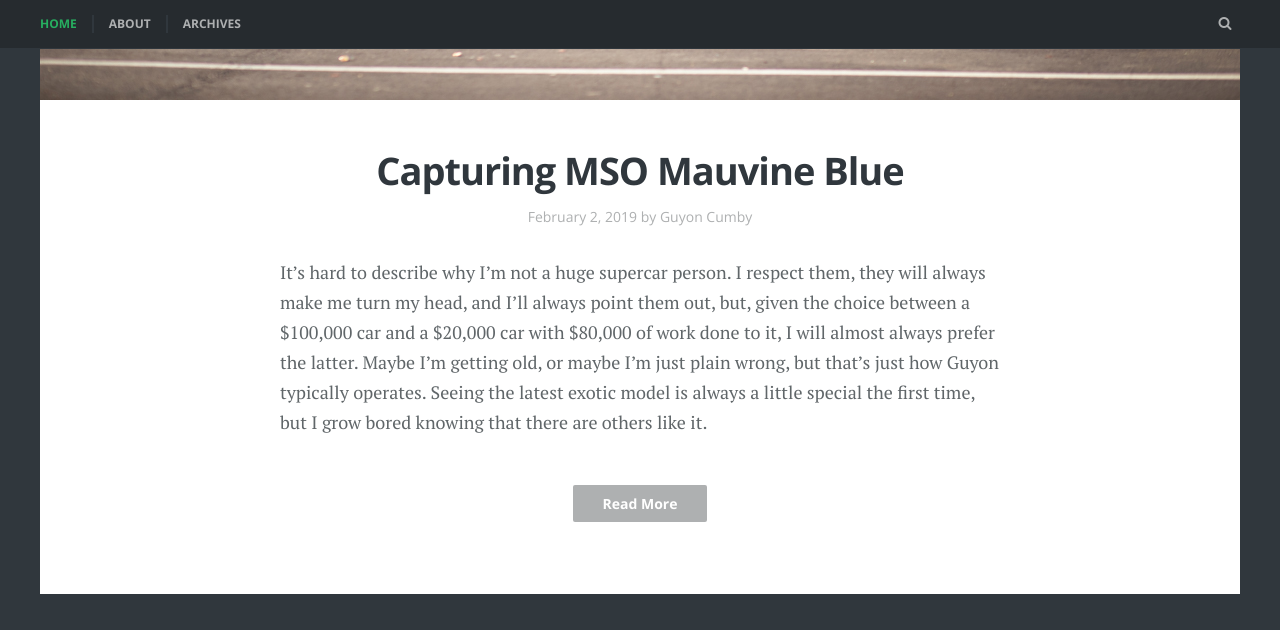
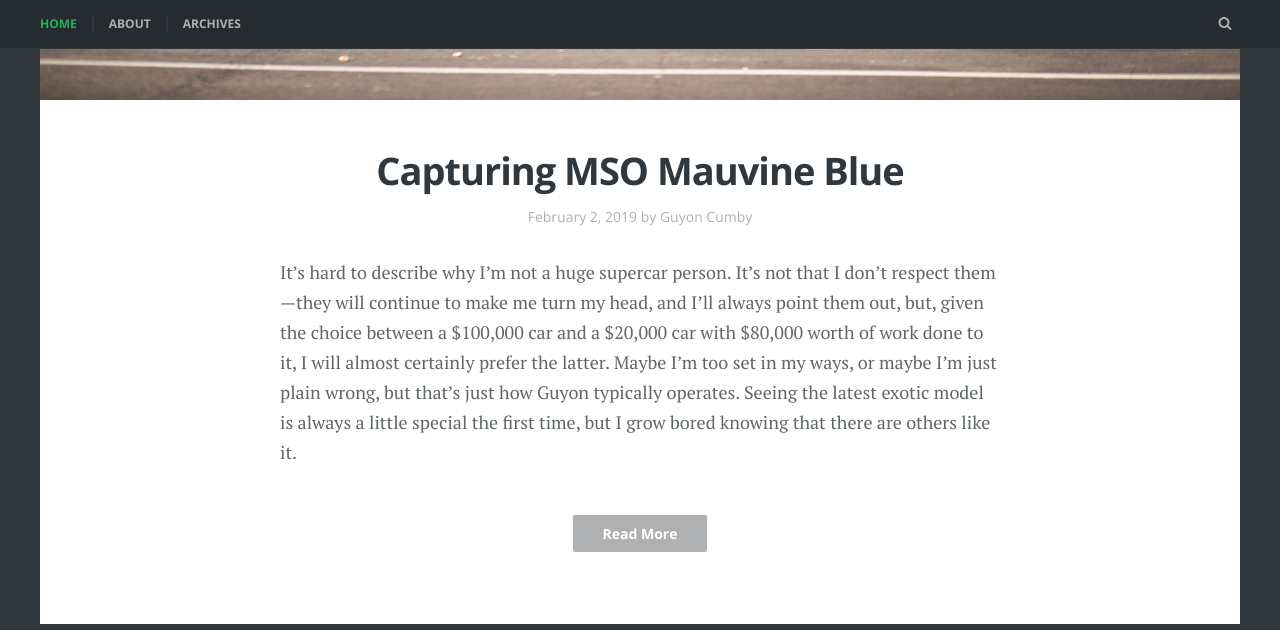
Before and after one commit to gkubed/gkubed.github.io, a Jekyll site: the page built from index.html, in a window 1280 px wide and 900 px high, scrolled down 700 px, cut to the strip 0-630 px from the top of the window. Built offline with Jekyll 4.4.1, drawn with Linux system fonts in a browser that asks for light colours; some web fonts are replaced; the list of posts is cut into pages by our own code; some of the changed lines change nothing that is shown.

Commit message:
Capturing MSO Mauvine Blue revision
Some rewording after some editing by Ruby

```diff
--- a/_posts/2019-02-02-capturing-mso-mauvine-blue.markdown
+++ b/_posts/2019-02-02-capturing-mso-mauvine-blue.markdown
@@ -6,13 +6,13 @@ featured_image: 720s-sideshot.jpg
 tags: [Cars, McLaren, 720S, MSO, Paint]
 ---
 
-It's hard to describe why I'm not a huge supercar person. I respect them, they will always make me turn my head, and I'll always point them out, but, given the choice between a $100,000 car and a $20,000 car with $80,000 of work done to it, I will almost always prefer the latter. Maybe I'm getting old, or maybe I'm just plain wrong, but that's just how Guyon typically operates. Seeing the latest exotic model is always a little special the first time, but I grow bored knowing that there are others like it.
+It's hard to describe why I'm not a huge supercar person. It's not that I don't respect them—they will continue to make me turn my head, and I'll always point them out, but, given the choice between a $100,000 car and a $20,000 car with $80,000 worth of work done to it, I will almost certainly prefer the latter. Maybe I'm too set in my ways, or maybe I'm just plain wrong, but that's just how Guyon typically operates. Seeing the latest exotic model is always a little special the first time, but I grow bored knowing that there are others like it.
 
 <!--more-->
 
 {% include image_full.html url="https://www.flickr.com/photos/toadsy/31982342327/in/album-72157689234872603/" imageurl="https://s3.amazonaws.com/gkubed/2019-02-02-capturing-mso-mauvine-blue/_MG_8170-1200.jpg" title="" caption="" %}
 
-I rolled into Cars and Coffee on Saturday at 8:10. It was cold. The roof on my Scion FR-S was adorned in frost. Edges of my windshield still revealed my choppy scraping job. I climbed out of my car with my camera intending to greet my friend Matt. Before we had really finished saying "hi", my eyesight was forcibly interrupted by *it*.
+I rolled into Cars and Coffee on Saturday shortly after 8:00 AM. The roof on my Scion FR-S was adorned in frost and the edges of my windshield still revealed my choppy scraping job. I climbed out of my car, camera in hand, intending to greet my friend Matt. But before we had really finished saying "hi", my eyesight was forcibly interrupted by *it*.
 
 {% include image_full.html url="https://www.flickr.com/photos/toadsy/31982334087/in/album-72157689234872603/" imageurl="https://s3.amazonaws.com/gkubed/2019-02-02-capturing-mso-mauvine-blue/_MG_8215-1200.jpg" title="" caption="" %}
 
@@ -20,11 +20,11 @@ I rolled into Cars and Coffee on Saturday at 8:10. It was cold. The roof on my S
 
 Congratulations, McLaren. You got my attention.
 
-I'm a millennial, so I did my part in keeping stereotypes alive by posting a picture of it on my Instagram story. Not too long after this, I received a reply from my close friend Chris Reilly: "your challenge today is to accurately capture this color". "You're on", I replied.
+I'm a millennial, so I did my part in keeping stereotypes alive by posting a picture of it on my Instagram story. Not too long after this, I received a reply from my close friend Chris Reilly: "your challenge today is to accurately capture this color". I replied with a confident "You're on".
 
 {% include image_full.html url="https://www.flickr.com/photos/toadsy/46923452171/in/album-72157689234872603/" imageurl="https://s3.amazonaws.com/gkubed/2019-02-02-capturing-mso-mauvine-blue/_MG_8297-1200.jpg" title="" caption="" %}
 
-Mauvine Blue is a paint color mixed by McLaren Special Operations - a personalization service for McLaren customers. I do not know the exact cost of this paint option, but I know it's somewhere along what you'd pay for a brand new Honda Fit. When you're throwing upwards of $300,000 on a car, that's not too bad, I suppose.
+Mauvine Blue is a paint mixed by McLaren Special Operations - a personalization service for McLaren customers. I do not know the exact cost of this paint option, but I know it's somewhere along what you'd pay for a brand new Honda Fit. When you're throwing upwards of $300,000 on a car, that's not too bad, I suppose.
 
 {% include image_full.html url="https://www.flickr.com/photos/toadsy/33048095618/in/album-72157689234872603/" imageurl="https://s3.amazonaws.com/gkubed/2019-02-02-capturing-mso-mauvine-blue/_MG_8278-1200.jpg" title="" caption="" %}
 
@@ -32,11 +32,13 @@ When you walk up to the car in person, it's overwhelmingly purple. Everyone, mys
 
 {% include image_full.html url="https://www.flickr.com/photos/toadsy/46923468991/in/album-72157689234872603/" imageurl="https://s3.amazonaws.com/gkubed/2019-02-02-capturing-mso-mauvine-blue/_MG_8218-1200.jpg" title="" caption="" %}
 
-Long before the McLaren 720S was a thing, and even a bit before the first automobile, the 18 year old William Henry Perkin was on a quest to find a method to treat malaria. While trying to perform [quinine total synthesis](https://en.wikipedia.org/wiki/Quinine_total_synthesis), he accidentally produced an intense purple dye. Having been dabbling in painting and photography for years, he knew he had come upon an amazing discovery - the first synthetic dye. He called it *mauveine*.
+Long before the McLaren 720S was a thing, and even a bit before the first automobile, the 18 year old William Henry Perkin was on a quest to find a method to treat malaria. While trying to perform [quinine total synthesis](https://en.wikipedia.org/wiki/Quinine_total_synthesis), he accidentally produced an intense purple dye. To this point, purple dye was harvested from predatory sea snails. If that sounds slow and expensive, you are correct. Developing a method to inexpensively produce purple dye chemically would be a game changer.
+
+Thankfully, Perkin had been dabbling in painting and photography for years, so he was quick to understand the significance of his amazing discovery—the first synthetic dye. He called it *mauveine*.
 
 {% include image_full.html url="https://www.flickr.com/photos/toadsy/31982328737/in/album-72157689234872603/" imageurl="https://s3.amazonaws.com/gkubed/2019-02-02-capturing-mso-mauvine-blue/_MG_8211-1200.jpg" title="" caption="" %}
 
-You may see why the color's name, Mauvine Blue ("purpley blue" in layman's terms), makes sense. These photos represent the color fairly accurately. A [Google Image search for MSO Mauvine Blue](https://www.google.com/search?q=mso+mauvine+blue&source=lnms&tbm=isch) reveals that the blue is sometimes not present at all in photographs. If I get the chance again, I'm going to again attempt to get a closeup of the sparkle. I could not include these photos since my cheap polarizer was giving me a good fight focusing.
+You may see why the color's name, Mauvine Blue ("purpley blue" in layman's terms), makes sense. These photos represent the color fairly accurately. A [Google Image search for MSO Mauvine Blue](https://www.google.com/search?q=mso+mauvine+blue&source=lnms&tbm=isch) reveals that the blue is sometimes not present at all in photographs. If I get the chance again, I'm going to reattempt to get a closeup of the metal flake. My cheap polarizer was giving me a good fight focusing close up to the paint, so I don't have any to include.
 
 {% include image_full.html url="https://www.flickr.com/photos/toadsy/46198570234/in/album-72157689234872603/" imageurl="https://s3.amazonaws.com/gkubed/2019-02-02-capturing-mso-mauvine-blue/_MG_8236-1200.jpg" title="" caption="" %}
 
```
